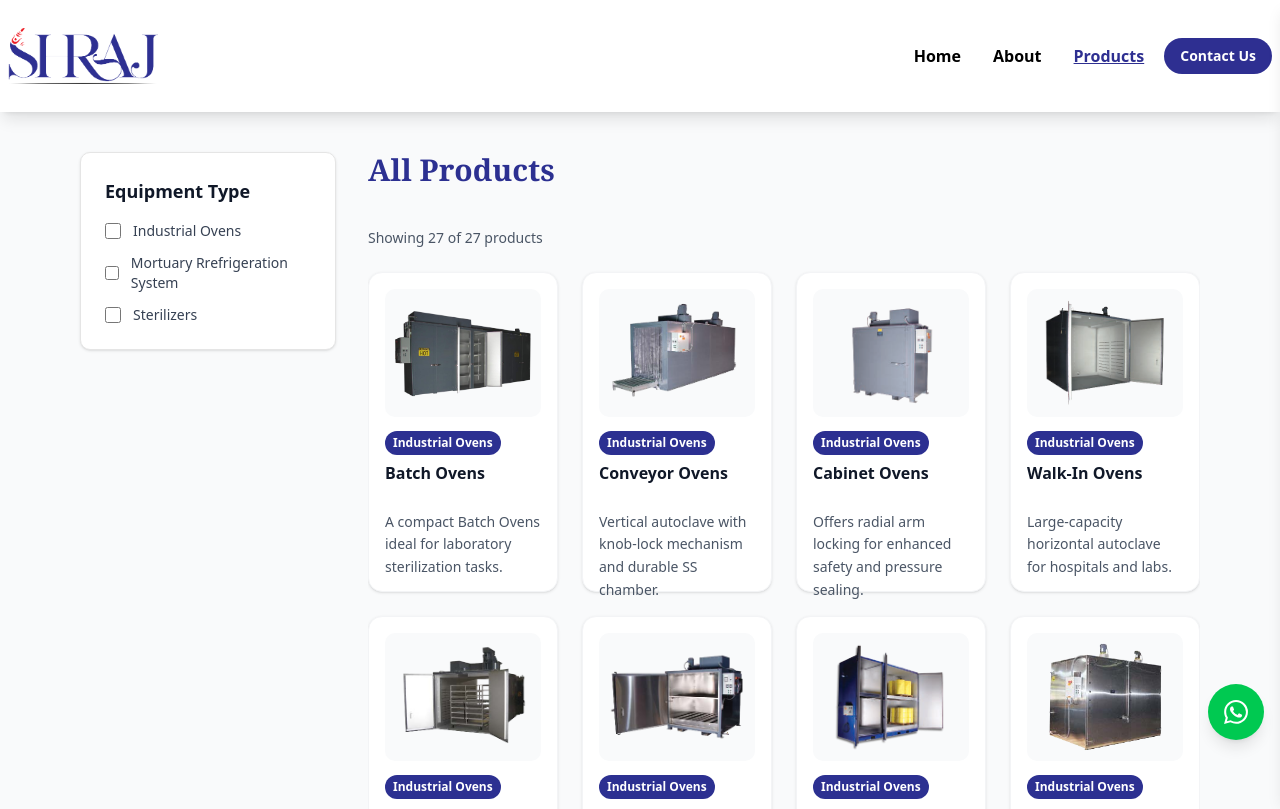
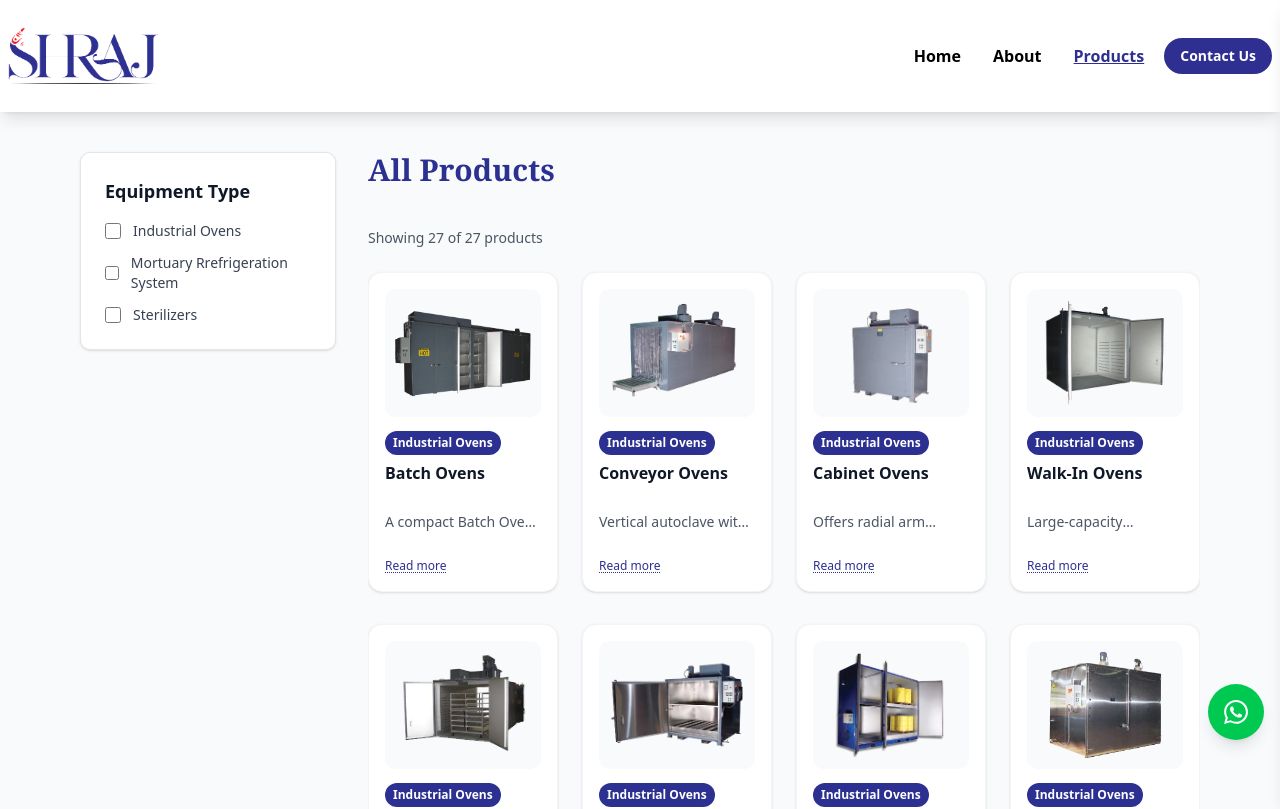
Before and after one commit to Mohit1x/shraj-project, a Next.js app: page /all-products in a window 1280 px wide. Shown: the top 809 px of the page. Built offline with nearby package versions, Linux system fonts and the light colour scheme; a web font is replaced by a local one.

Commit message:
all-product final change

```diff
--- a/src/app/all-products/page.tsx
+++ b/src/app/all-products/page.tsx
@@ -1,10 +1,13 @@
 "use client";
+
+import type React from "react";
 
 import { ScrollArea } from "@/components/ui/scroll-area";
 import { products } from "@/constants/constant";
 import Image from "next/image";
 import Link from "next/link";
 import { useCallback, useEffect, useMemo, useRef, useState } from "react";
+import ProductCard from "@/components/ProductCard";
 
 // Custom hook to ensure component is mounted before accessing DOM
 function useHasMounted() {
@@ -13,88 +16,6 @@ function useHasMounted() {
     setMounted(true);
   }, []);
   return mounted;
-}
-
-// Custom hook for read more functionality
-function useReadMore(text: string, maxLength: number = 120) {
-  const [isExpanded, setIsExpanded] = useState(false);
-
-  const displayText = useMemo(() => {
-    if (text.length <= maxLength) return text;
-    if (isExpanded) return text;
-    return text.substring(0, maxLength) + "...";
-  }, [text, maxLength, isExpanded]);
-
-  const needsReadMore = text.length > maxLength;
-
-  const toggle = useCallback(() => {
-    setIsExpanded((prev) => !prev);
-  }, []);
-
-  return {
-    displayText,
-    isExpanded,
-    needsReadMore,
-    toggle,
-  };
-}
-
-// Product Card Component for better organization
-function ProductCard({ product }: { product: any }) {
-  const { displayText, isExpanded, needsReadMore, toggle } = useReadMore(
-    product.description,
-    80
-  );
-
-  return (
-    <Link href={`/all-products/${product.id}`} key={product.id}>
-      <div className="bg-white rounded-xl shadow-sm hover:shadow-lg transition-all duration-300 p-4 flex flex-col h-[320px] border border-gray-100 group">
-        {/* Image Container - Fixed Height */}
-        <div className="relative w-full h-32 mb-3 bg-gray-50 rounded-lg overflow-hidden flex-shrink-0">
-          <Image
-            src={product.image || "/placeholder.svg"}
-            alt={product.name}
-            fill
-            className="object-contain p-2 group-hover:scale-105 transition-transform duration-300"
-            sizes="(max-width: 640px) 100vw, (max-width: 1024px) 50vw, 25vw"
-            loading="lazy"
-          />
-        </div>
-
-        {/* Type Badge - Fixed Position */}
-        <div className="mb-2 flex-shrink-0">
-          <span className="bg-[#2C3091] text-white text-xs font-semibold px-2 py-1 rounded-full inline-block">
-            {product.type}
-          </span>
-        </div>
-
-        {/* Title - Fixed Height with Line Clamp */}
-        <h2 className="text-base font-semibold text-gray-900 mb-2 flex-shrink-0 h-10 flex items-start">
-          <span className="line-clamp-2 leading-tight">{product.name}</span>
-        </h2>
-
-        {/* Description - Flexible Content Area */}
-        <div className="text-sm text-gray-600 flex-1 flex flex-col">
-          <div className="flex-1">
-            <p className="leading-relaxed text-sm">{displayText}</p>
-          </div>
-
-          {needsReadMore && (
-            <button
-              onClick={(e) => {
-                e.preventDefault();
-                e.stopPropagation();
-                toggle();
-              }}
-              className="text-[#2C3091] hover:text-[#2E2F91] text-xs font-medium underline decoration-dotted underline-offset-2 hover:decoration-solid transition-all mt-1 self-start"
-            >
-              {isExpanded ? "Read less" : "Read more"}
-            </button>
-          )}
-        </div>
-      </div>
-    </Link>
-  );
 }
 
 export default function ProductsPage() {
--- /dev/null
+++ b/src/components/ProductCard.tsx
@@ -0,0 +1,132 @@
+import Image from "next/image";
+import Link from "next/link";
+import { useCallback, useEffect, useRef, useState } from "react";
+
+export default function ProductCard({ product }: { product: any }) {
+  function useReadMoreByLines(text: string) {
+    const [isExpanded, setIsExpanded] = useState(false);
+    const [needsReadMore, setNeedsReadMore] = useState(false);
+    const textRef = useRef<HTMLParagraphElement>(null);
+    const measureRef = useRef<HTMLParagraphElement>(null);
+
+    useEffect(() => {
+      const checkOverflow = () => {
+        if (measureRef.current && textRef.current) {
+          // Create a temporary element to measure single line height
+          const tempElement = measureRef.current;
+          tempElement.textContent = "A"; // Single character to get line height
+          const singleLineHeight = tempElement.scrollHeight;
+
+          // Set the full text and measure
+          tempElement.textContent = text;
+          const fullTextHeight = tempElement.scrollHeight;
+
+          // Check if text spans more than one line (with some tolerance)
+          setNeedsReadMore(fullTextHeight > singleLineHeight * 1.2);
+        }
+      };
+
+      if (text) {
+        // Small delay to ensure DOM is ready
+        const timer = setTimeout(checkOverflow, 10);
+        return () => clearTimeout(timer);
+      }
+    }, [text]);
+
+    const toggle = useCallback(() => {
+      setIsExpanded((prev) => !prev);
+    }, []);
+
+    return {
+      isExpanded,
+      needsReadMore,
+      toggle,
+      textRef,
+      measureRef,
+    };
+  }
+
+  const { isExpanded, needsReadMore, toggle, textRef, measureRef } =
+    useReadMoreByLines(product.description);
+
+  return (
+    <div
+      className={`bg-white rounded-xl shadow-sm hover:shadow-lg transition-all duration-300 p-4 flex flex-col border border-gray-100 group mb-2 ${
+        isExpanded ? "h-auto" : "h-[320px]"
+      }`}
+    >
+      {/* Link wrapper for navigation */}
+      <Link
+        href={`/all-products/${product.id}`}
+        className="flex flex-col flex-1"
+      >
+        {/* Image Container - Fixed Height */}
+        <div className="relative w-full h-32 mb-3 bg-gray-50 rounded-lg overflow-hidden flex-shrink-0">
+          <Image
+            src={product.image || "/placeholder.svg"}
+            alt={product.name}
+            fill
+            className="object-contain p-2 group-hover:scale-105 transition-transform duration-300"
+            sizes="(max-width: 640px) 100vw, (max-width: 1024px) 50vw, 25vw"
+            loading="lazy"
+          />
+        </div>
+
+        {/* Type Badge - Fixed Position */}
+        <div className="mb-2 flex-shrink-0">
+          <span className="bg-[#2C3091] text-white text-xs font-semibold px-2 py-1 rounded-full inline-block">
+            {product.type}
+          </span>
+        </div>
+
+        {/* Title - Fixed Height with Line Clamp */}
+        <h2 className="text-base font-semibold text-gray-900 mb-2 flex-shrink-0 h-10 flex items-start">
+          <span className="line-clamp-2 leading-tight">{product.name}</span>
+        </h2>
+      </Link>
+
+      {/* Description - Flexible Content Area with Proper Constraints */}
+      <div className="text-sm text-gray-600 flex-1 flex flex-col">
+        <div className="relative flex-1">
+          {/* Hidden element for measuring text height */}
+          <p
+            ref={measureRef}
+            className="absolute invisible leading-relaxed text-sm whitespace-pre-wrap"
+            style={{
+              width: "100%",
+              fontSize: "inherit",
+              fontFamily: "inherit",
+              lineHeight: "inherit",
+            }}
+            aria-hidden="true"
+          />
+
+          {isExpanded ? (
+            <p ref={textRef} className="leading-relaxed text-sm">
+              {product.description}
+            </p>
+          ) : (
+            <p ref={textRef} className="leading-relaxed text-sm line-clamp-1">
+              {product.description}
+            </p>
+          )}
+        </div>
+
+        {needsReadMore && (
+          <div className="mt-2 flex-shrink-0">
+            <button
+              onClick={(e) => {
+                e.preventDefault();
+                e.stopPropagation();
+                toggle();
+              }}
+              className="text-[#2C3091] hover:text-[#2E2F91] text-xs font-medium underline decoration-dotted underline-offset-2 hover:decoration-solid transition-all"
+            >
+              {isExpanded ? "Read less" : "Read more"}
+            </button>
+          </div>
+        )}
+      </div>
+    </div>
+  );
+}
```
